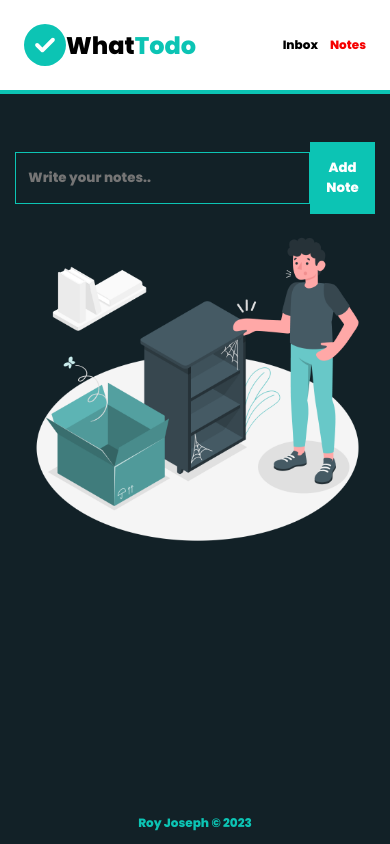
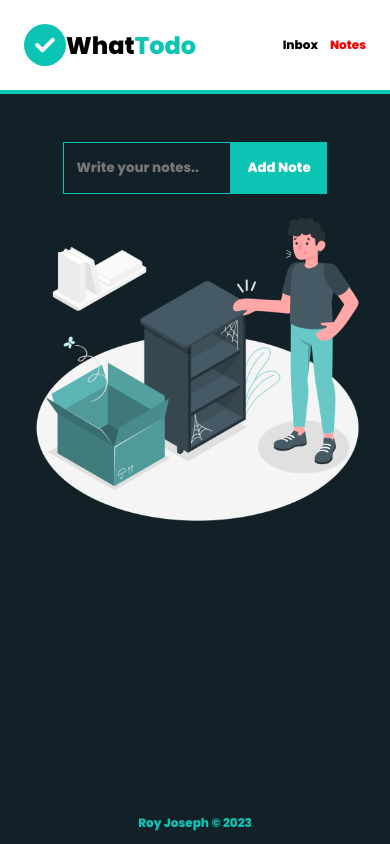
Before and after one commit to Ro-yeee/Todo-App, a React (Create React App) app: page / in a window 390 px wide. Both pictures are taken after a click on the button "Notes". Built offline with nearby package versions, Linux system fonts and the light colour scheme.

Commit message:
Changing styles for it to be responsive on mobile devices.

```diff
--- a/src/App.css
+++ b/src/App.css
@@ -129,7 +129,9 @@ button:hover{
 
 .dropActive{
     animation: navpopdown 500ms ease-in-out;
-    display: block;
+    display: flex;
+    flex-direction: column;
+    gap: 0.5rem;
 }
 
 .list{
@@ -151,12 +153,13 @@ button:hover{
 .TodoForm{
     display: flex;
     width: 100%;
-    justify-content: space-between;
+    justify-content: center;
     align-items: center;
 }
 
 .todo-input{
     flex: 1;
+    width: 0;
     outline: none;
     background: none;
     color: #fff;
@@ -178,6 +181,7 @@ button:hover{
 
 .NotesWrapper{
    padding: 2rem;
+   width: 100%;
    animation: fadein 1.5s;
    display: flex;
    flex-direction: column;
@@ -193,11 +197,15 @@ button:hover{
 
 .NoteForm{
     display: flex;
+    width: 100%;
     justify-content: center;
     align-items: center;
 }
 
 .note-input{
+    flex:1;
+    max-width:14rem;
+    width: 0;
     outline: none;
     background: none;
     color: #fff;
```
